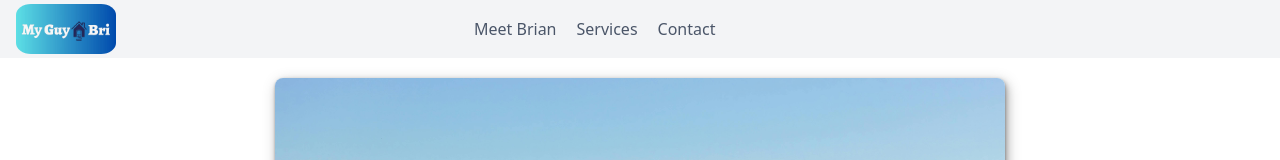
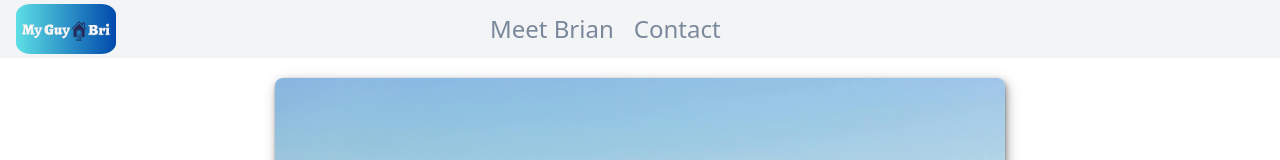
Before and after one commit to aquacalc/my-test, a SvelteKit app: page / in a window 1280 px wide. Shown: the top 160 px of the page. Built offline with nearby package versions, Linux system fonts and the light colour scheme.

Commit message:
refactor navigation links for improved layout and styling

```diff
--- a/src/routes/+page.svelte
+++ b/src/routes/+page.svelte
@@ -14,10 +14,11 @@
 	<a href="/" title="My Guy Bri HOME">
 		<img class="py-1" id="my-guy-bri-img" src="my-guy-bri-logo.jpg" alt="hero kitchen" />
 	</a>
-	<div class="nav-links text-gray-500 hidden md:flex">
+	<!-- <div class="nav-links text-gray-500 hidden md:flex"> -->
+	<div class="nav-links text-gray-500 ">
 		<a href="#about-me" title="About Brian">Meet Brian</a>
 		<!-- <a href="#search-homes" title="Search properties">Search</a> -->
-		<a href="#our-services" title="My services">Services</a>
+		<!-- <a href="#our-services" title="My services">Services</a> -->
 		<a href="#contact-me" title="Contact Brian">Contact</a>
 	</div>
 	<!-- <div class="md:hidden">
@@ -350,15 +351,19 @@
 	}
 
 	.nav-links {
-		font-size: 1rem;
 		display: flex;
-		/* gap: 0.8rem; */
-		padding-left: 1rem;
+		padding-left: 2rem;
+	}
+
+	.nav-links a {
+		font-size: 0.85rem;
+		color: #041e42;
+		opacity: 0.5;
 	}
 
 	.nav-links a:hover {
-		color: orangered;
 		cursor: pointer;
+		opacity: 1;
 	}
 
 	section {
@@ -716,10 +721,14 @@
 		width: 100%;
 	}
 
+	/* .nav-links {
+		font-size: 1.75rem;
+	} */
+
 	.nav-links a {
+		font-size: 1.5rem;
 		padding: 10px;
 		text-decoration: none;
-		color: #4a5568;
 	}
 
 	.nav-links a:hover {
```
